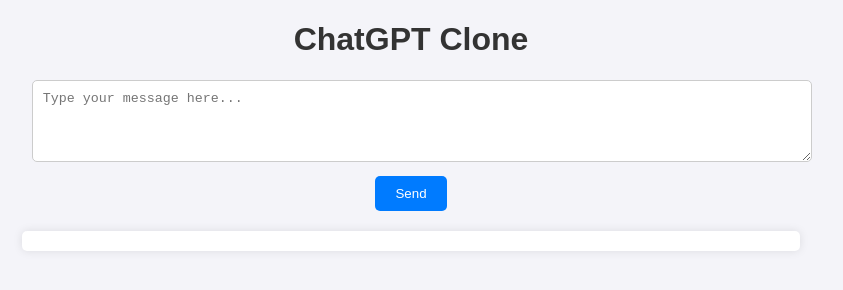
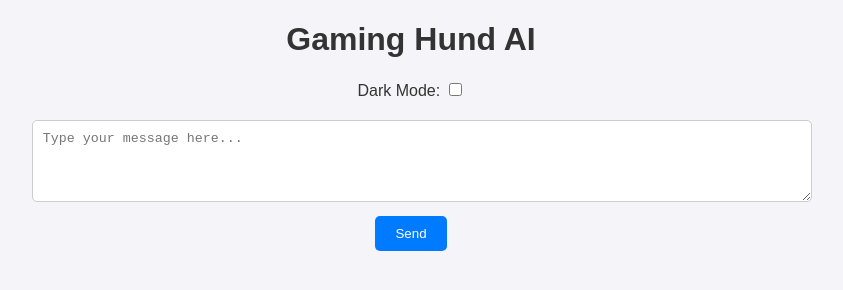
Before and after one commit to Gaminghundoriginalreal/ai.gaminghund.de, a plain HTML site: page index.html in a window 1280 px wide. Shown: the whole page, without its empty margins (229-1072 px from the left). Drawn offline with Linux system fonts and the light colour scheme.

Commit message:
Update index.html

```diff
--- a/index.html
+++ b/index.html
@@ -3,16 +3,20 @@
 <head>
     <meta charset="UTF-8">
     <meta name="viewport" content="width=device-width, initial-scale=1.0">
-    <title>ChatGPT Clone</title>
+    <title>Gaming Hund AI</title>
     <link rel="stylesheet" href="style.css">
 </head>
 <body>
-    <h1>ChatGPT Clone</h1>
+    <h1>Gaming Hund AI</h1>
+    <div class="theme-toggle">
+        <label for="theme">Dark Mode:</label>
+        <input type="checkbox" id="theme" onclick="toggleTheme()">
+    </div>
     <div class="chat-container">
         <textarea id="prompt" rows="4" cols="50" placeholder="Type your message here..."></textarea><br>
         <button onclick="sendMessage()">Send</button>
     </div>
-    <div id="response" class="response-container"></div>
+    <div id="chat-box" class="chat-box"></div>
 
     <script src="script.js"></script>
 </body>
```
